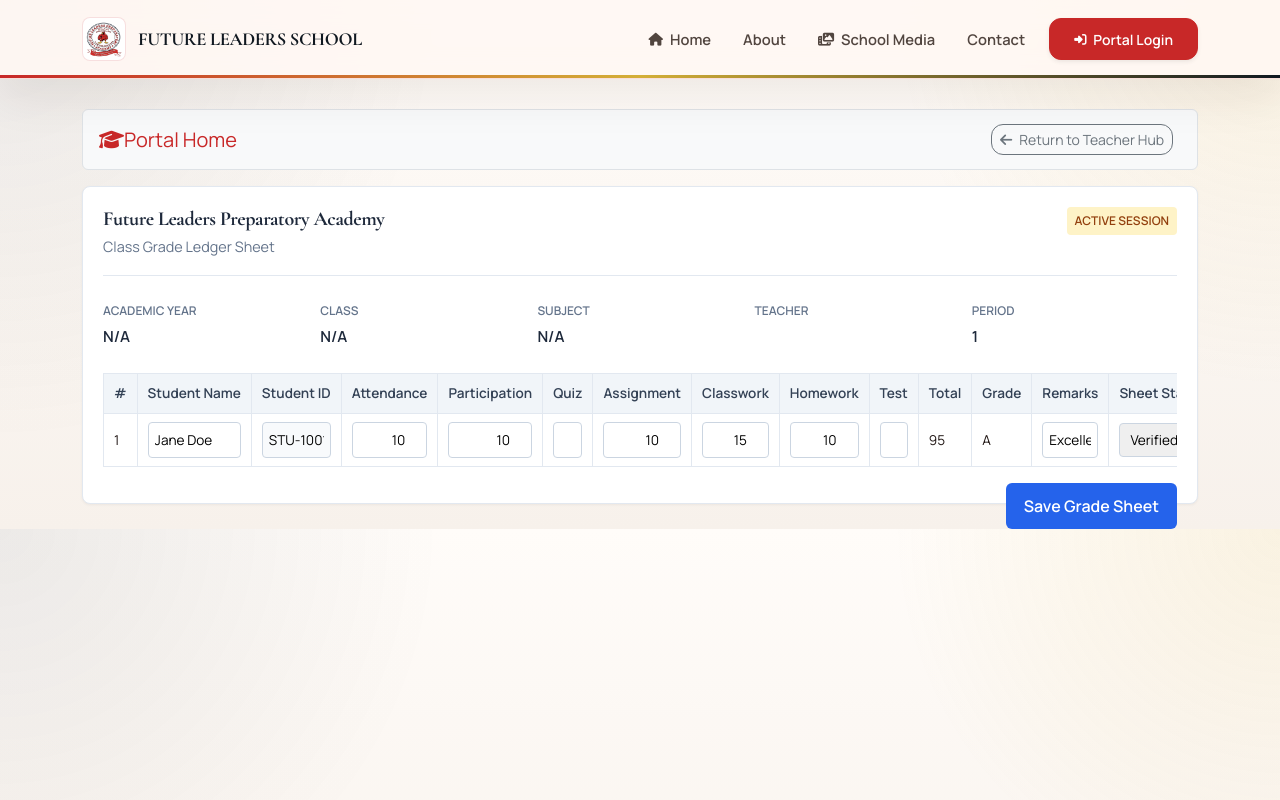
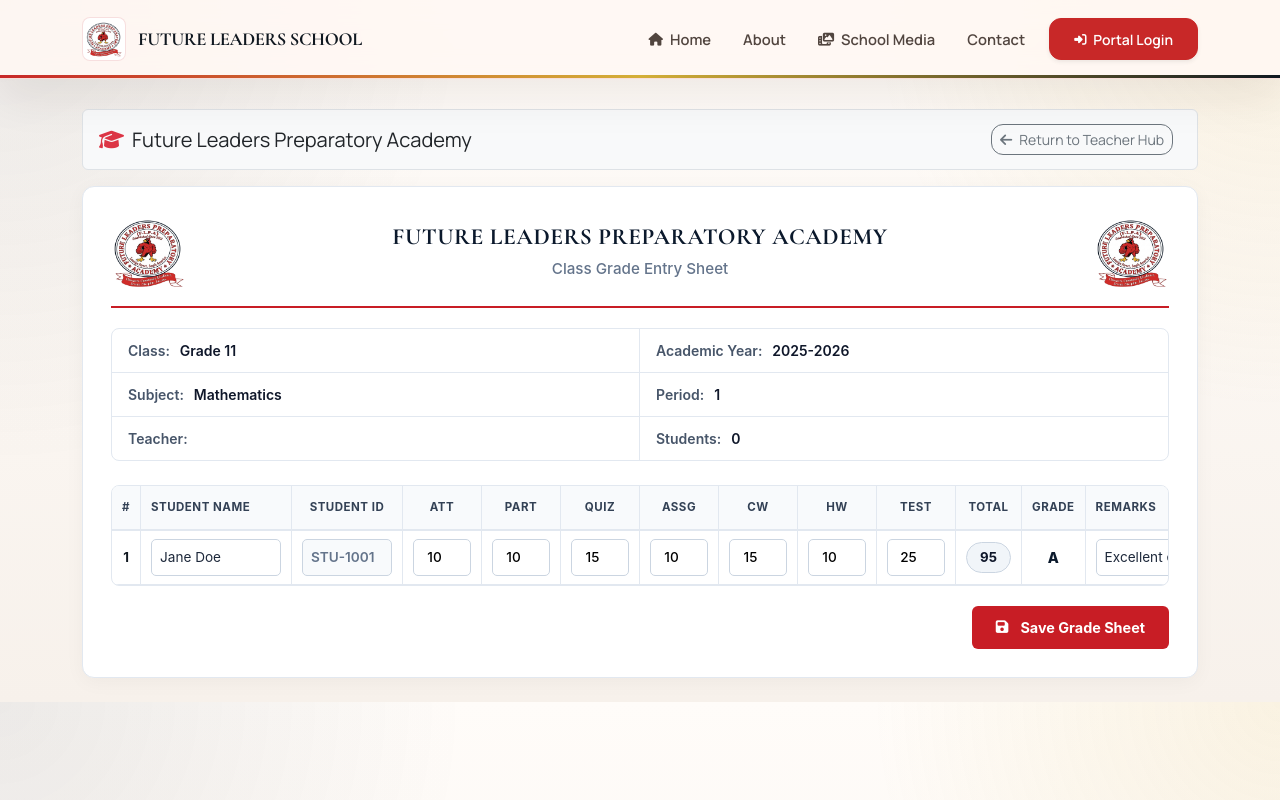
Before and after one commit to FRANCIS72351/feature-leaders-school, a Python web app: template templates/dashboard_teacher.html in a window 1280 px wide. Run offline with Jinja, Linux system fonts and the light colour scheme; the template is opened without the code that fills it, so the values that code supplies are empty.

Commit message:
Updated templates and teacher dashboard

```diff
--- a/templates/dashboard_teacher.html
+++ b/templates/dashboard_teacher.html
@@ -1,118 +1,222 @@
 {% extends "base.html" %}
 
-{% block title %}{{ header.sheet_title if header else "Grade Sheet Entry" }}{% endblock %}
+{% block title %}{{ header.sheet_title if header else "Class Grade Entry Sheet" }}{% endblock %}
 
 {% block content %}
 <style>
-  .grade-sheet-container {
+  :root {
+    --brand-red: #C81D25;
+    --brand-red-dark: #9E131A;
+    --brand-navy: #0B192C;
+    --slate-border: #e2e8f0;
+    --slate-bg: #f8fafc;
+  }
+
+  /* Main Container Framework */
+  .grade-sheet-wrapper {
     background: #ffffff;
-    border-radius: 8px;
-    border: 1px solid #e2e8f0;
-    padding: 20px;
-    box-shadow: 0 1px 3px rgba(0, 0, 0, 0.05);
+    border-radius: 12px;
+    border: 1px solid var(--slate-border);
+    padding: 28px;
+    box-shadow: 0 4px 20px rgba(0, 0, 0, 0.04);
     margin-top: 15px;
+    font-family: 'Inter', system-ui, -apple-system, sans-serif;
   }
-  .sheet-header {
+
+  /* Institutional Header Block with Dual Logos */
+  .sheet-header-card {
     display: flex;
+    align-items: center;
     justify-content: space-between;
-    align-items: flex-start;
+    border-bottom: 2px solid var(--brand-red);
+    padding-bottom: 16px;
     margin-bottom: 20px;
-    border-bottom: 1px solid #e2e8f0;
-    padding-bottom: 16px;
   }
-  .sheet-header .title-area h1 {
+  .header-logo {
+    width: 75px;
+    height: 75px;
+    object-fit: contain;
+  }
+  .header-center-text {
+    text-align: center;
+    flex-grow: 1;
+    padding: 0 15px;
+  }
+  .header-center-text h1 {
+    font-size: 1.45rem;
+    font-weight: 800;
+    color: var(--brand-navy);
+    letter-spacing: 0.5px;
     margin: 0 0 4px 0;
-    font-size: 1.25rem;
-    font-weight: 700;
-    color: #1e293b;
+    text-transform: uppercase;
   }
-  .sheet-header .title-area p {
+  .header-center-text p {
     margin: 0;
     color: #64748b;
-    font-size: 0.9rem;
+    font-size: 0.95rem;
+    font-weight: 500;
   }
-  .sheet-badge {
-    background: #fef3c7;
-    color: #92400e;
-    font-size: 0.75rem;
-    font-weight: 600;
-    padding: 4px 8px;
-    border-radius: 4px;
-    text-transform: uppercase;
+
+  /* Metadata Grid (Matches Dashboard Box Style) */
+  .meta-box-grid {
+    display: grid;
+    grid-template-columns: repeat(2, 1fr);
+    border: 1px solid var(--slate-border);
+    border-radius: 8px;
+    overflow: hidden;
+    margin-bottom: 24px;
+    background: #ffffff;
   }
-  .meta-grid {
-    display: grid;
-    grid-template-columns: repeat(auto-fit, minmax(160px, 1fr));
-    gap: 12px;
-    margin-bottom: 24px;
+  .meta-item {
+    padding: 10px 16px;
+    border-bottom: 1px solid var(--slate-border);
+    border-right: 1px solid var(--slate-border);
+    font-size: 0.875rem;
+  }
+  .meta-item:nth-child(2n) {
+    border-right: none;
+  }
+  .meta-item:nth-last-child(-n+2) {
+    border-bottom: none;
   }
   .meta-label {
-    font-size: 0.75rem;
-    color: #64748b;
-    text-transform: uppercase;
+    font-weight: 600;
+    color: #475569;
+    margin-right: 6px;
+  }
+  .meta-value {
+    color: #0f172a;
     font-weight: 600;
   }
-  .meta-value {
-    font-weight: 600;
-    font-size: 0.95rem;
-    display: block;
-    margin-top: 2px;
-    color: #1e293b;
-  }
-  .table-container {
+
+  /* Table Interface Architecture */
+  .table-responsive-wrapper {
     overflow-x: auto;
-    margin-bottom: 16px;
+    border: 1px solid var(--slate-border);
+    border-radius: 8px;
+    margin-bottom: 20px;
   }
   .grade-table {
     width: 100%;
     border-collapse: collapse;
-    font-size: 0.85rem;
+    font-size: 0.83rem;
     text-align: left;
-  }
-  .grade-table th, .grade-table td {
-    padding: 8px 10px;
-    border: 1px solid #e2e8f0;
+    white-space: nowrap;
   }
   .grade-table th {
-    background: #f1f5f9;
+    background: var(--slate-bg);
+    color: #334155;
+    font-weight: 700;
+    text-transform: uppercase;
+    font-size: 0.72rem;
+    letter-spacing: 0.5px;
+    padding: 12px 10px;
+    border-bottom: 2px solid var(--slate-border);
+    border-right: 1px solid var(--slate-border);
+    text-align: center;
+  }
+  .grade-table td {
+    padding: 8px 10px;
+    border-bottom: 1px solid var(--slate-border);
+    border-right: 1px solid var(--slate-border);
+    vertical-align: middle;
+  }
+  .grade-table th:last-child, .grade-table td:last-child {
+    border-right: none;
+  }
+
+  /* Specialized Input Controls */
+  .field-input-text {
+    width: 100%;
+    min-width: 130px;
+    padding: 6px 8px;
+    border: 1px solid #cbd5e1;
+    border-radius: 5px;
+    font-size: 0.85rem;
+    color: #1e293b;
+    transition: border-color 0.2s;
+  }
+  .field-input-text:focus, .score-input:focus {
+    border-color: var(--brand-red);
+    outline: none;
+    box-shadow: 0 0 0 2px rgba(200, 29, 37, 0.15);
+  }
+  .field-id-readonly {
+    background: var(--slate-bg);
+    color: #64748b;
     font-weight: 600;
-    color: #334155;
-    white-space: nowrap;
-  }
-  .grade-table input[type="number"],
-  .grade-table input[type="text"],
-  .grade-table select {
-    width: 100%;
-    box-sizing: border-box;
-    padding: 6px;
-    border: 1px solid #cbd5e1;
-    border-radius: 4px;
-    font-size: 0.85rem;
+    min-width: 90px;
   }
   .score-input {
-    width: 60px;
-    text-align: right;
+    width: 58px;
+    padding: 6px 4px;
+    border: 1px solid #cbd5e1;
+    border-radius: 5px;
+    font-size: 0.85rem;
+    text-align: center;
+    font-weight: 500;
   }
-  .btn-save-grades {
-    background: #2563eb;
-    color: white;
+
+  /* Dynamic Calculated Badges */
+  .cell-total-pill {
+    display: inline-block;
+    padding: 4px 12px;
+    background: #f1f5f9;
+    border: 1px solid #cbd5e1;
+    border-radius: 20px;
+    font-weight: 700;
+    color: #0f172a;
+    min-width: 45px;
+    text-align: center;
+  }
+  .cell-grade-badge {
+    font-weight: 800;
+    text-align: center;
+    font-size: 0.9rem;
+    color: var(--brand-navy);
+  }
+
+  /* Status Dropdown Styling */
+  .status-select-control {
+    padding: 4px 8px;
+    border-radius: 12px;
+    font-size: 0.75rem;
+    font-weight: 700;
+    border: 1px solid #cbd5e1;
+    background-color: #fef3c7;
+    color: #92400e;
+    cursor: pointer;
+    text-align: center;
+  }
+
+  /* Action Buttons */
+  .btn-save-grades-main {
+    background: var(--brand-red);
+    color: #ffffff;
     border: none;
-    padding: 10px 18px;
-    font-weight: 600;
+    padding: 10px 24px;
+    font-weight: 700;
+    font-size: 0.9rem;
     border-radius: 6px;
     cursor: pointer;
     float: right;
+    transition: all 0.2s ease;
+    display: inline-flex;
+    align-items: center;
+    gap: 8px;
   }
-  .btn-save-grades:hover {
-    background: #1d4ed8;
+  .btn-save-grades-main:hover {
+    background: var(--brand-red-dark);
+    transform: translateY(-1px);
+    box-shadow: 0 4px 12px rgba(200, 29, 37, 0.25);
   }
 </style>
 
-<!-- System Navigation Action Bar -->
+<!-- System Navigation Bar -->
 <nav class="navbar navbar-expand-lg navbar-light bg-light rounded border mb-3 px-3">
   <div class="container-fluid p-0">
-    <a class="navbar-brand font-weight-bold text-primary" href="{{ url_for('dashboard') }}">
-      <i class="fas fa-graduation-cap mr-2"></i>{{ header.school if header and header.school else 'Portal Home' }}
+    <a class="navbar-brand font-weight-bold text-dark" href="{{ url_for('dashboard') }}">
+      <i class="fas fa-graduation-cap text-danger me-2"></i>{{ header.school if header and header.school else 'Future Leaders Preparatory Academy' }}
     </a>
     <div class="d-flex align-items-center">
       <a href="{{ url_for('teacher_dashboard') }}" class="btn btn-outline-secondary btn-sm me-2">
@@ -127,55 +231,72 @@
   </div>
 </nav>
 
-<div class="grade-sheet-container">
-  <div class="sheet-header">
-    <div class="title-area">
-      <h1>{{ header.school if header else 'Future Leaders Preparatory Academy' }}</h1>
-      <p>{{ header.sheet_title if header else 'Class Grade Ledger Sheet' }}</p>
+<div class="grade-sheet-wrapper">
+  <!-- Institutional Header with Dual Side Logos -->
+  <div class="sheet-header-card">
+    <!-- Left Side Logo -->
+    <img src="{{ header.school_logo_left if header and header.school_logo_left else url_for('static', filename='images/logo.png') }}"
+         alt="School Logo Left"
+         class="header-logo">
+
+    <!-- Center Institutional Title -->
+    <div class="header-center-text">
+      <h1>{{ header.school if header and header.school else 'Future Leaders Preparatory Academy' }}</h1>
+      <p>{{ header.sheet_title if header and header.sheet_title else 'Class Grade Entry Sheet' }}</p>
     </div>
-    <span class="sheet-badge">{{ header.status if header else 'Active Session' }}</span>
+
+    <!-- Right Side Logo -->
+    <img src="{{ header.school_logo_right if header and header.school_logo_right else (header.school_logo_left if header and header.school_logo_left else url_for('static', filename='images/logo.png')) }}"
+         alt="School Logo Right"
+         class="header-logo">
   </div>
 
-  <div class="meta-grid">
-    <div>
-      <span class="meta-label">Academic Year</span>
-      <span class="meta-value">{{ header.academic_year if header else 'N/A' }}</span>
+  <!-- Structured Metadata Grid -->
+  <div class="meta-box-grid">
+    <div class="meta-item">
+      <span class="meta-label">Class:</span>
+      <span class="meta-value">{{ header.class_name if header else selected_grade_class.name if selected_grade_class else 'Grade 11' }}</span>
     </div>
-    <div>
-      <span class="meta-label">Class</span>
-      <span class="meta-value">{{ header.class_name if header else selected_grade_class.name if selected_grade_class else 'N/A' }}</span>
+    <div class="meta-item">
+      <span class="meta-label">Academic Year:</span>
+      <span class="meta-value">{{ header.academic_year if header else '2025-2026' }}</span>
     </div>
-    <div>
-      <span class="meta-label">Subject</span>
-      <span class="meta-value">{{ header.subject if header else grade_subject if grade_subject else 'N/A' }}</span>
+    <div class="meta-item">
+      <span class="meta-label">Subject:</span>
+      <span class="meta-value">{{ header.subject if header else grade_subject if grade_subject else 'Mathematics' }}</span>
     </div>
-    <div>
-      <span class="meta-label">Teacher</span>
+    <div class="meta-item">
+      <span class="meta-label">Period:</span>
+      <span class="meta-value">{{ header.period if header else period_label if period_label else '1' }}</span>
+    </div>
+    <div class="meta-item">
+      <span class="meta-label">Teacher:</span>
       <span class="meta-value">{{ header.teacher if header else current_user.full_name }}</span>
     </div>
-    <div>
-      <span class="meta-label">Period</span>
-      <span class="meta-value">{{ header.period if header else period_label if period_label else '1' }}</span>
+    <div class="meta-item">
+      <span class="meta-label">Students:</span>
+      <span class="meta-value" id="studentCountLabel">{{ students|length if students else 0 }}</span>
     </div>
   </div>
 
-  <div class="table-container">
+  <!-- Main Grade Entry Table -->
+  <div class="table-responsive-wrapper">
     <table id="gradeTable" class="grade-table">
       <thead>
         <tr>
           <th>#</th>
-          <th>Student Name</th>
+          <th style="text-align: left;">Student Name</th>
           <th>Student ID</th>
-          <th>Attendance</th>
-          <th>Participation</th>
+          <th>Att</th>
+          <th>Part</th>
           <th>Quiz</th>
-          <th>Assignment</th>
-          <th>Classwork</th>
-          <th>Homework</th>
+          <th>Assg</th>
+          <th>CW</th>
+          <th>HW</th>
           <th>Test</th>
           <th>Total</th>
           <th>Grade</th>
-          <th>Remarks</th>
+          <th style="text-align: left;">Remarks</th>
           <th>Sheet Status</th>
         </tr>
       </thead>
@@ -183,21 +304,21 @@
         {% if students %}
           {% for student in students %}
           <tr data-student-id="{{ student.student_id }}">
-            <td>{{ loop.index }}</td>
-            <td><input type="text" class="field-name" value="{{ student.student_name }}"></td>
-            <td><input type="text" class="field-id" value="{{ student.student_id }}" readonly style="background:#f8fafc"></td>
-            <td><input type="number" class="score-input field-att" value="{{ student.attendance or 0 }}" min="0" max="100"></td>
-            <td><input type="number" class="score-input field-part" value="{{ student.participation or 0 }}" min="0" max="100"></td>
-            <td><input type="number" class="score-input field-quiz" value="{{ student.quiz or 0 }}" min="0" max="100"></td>
-            <td><input type="number" class="score-input field-assg" value="{{ student.assignment or 0 }}" min="0" max="100"></td>
-            <td><input type="number" class="score-input field-cw" value="{{ student.classwork or 0 }}" min="0" max="100"></td>
-            <td><input type="number" class="score-input field-hw" value="{{ student.homework or 0 }}" min="0" max="100"></td>
-            <td><input type="number" class="score-input field-test" value="{{ student.test or 0 }}" min="0" max="100"></td>
-            <td class="cell-total font-weight-bold">{{ student.total or 0 }}</td>
-            <td class="cell-grade font-weight-bold">{{ student.grade or 'F' }}</td>
-            <td><input type="text" class="field-remarks" value="{{ student.remarks or '' }}"></td>
-            <td>
-              <select class="field-status">
+            <td class="text-center fw-bold text-secondary">{{ loop.index }}</td>
+            <td><input type="text" class="field-input-text field-name" value="{{ student.student_name }}"></td>
+            <td><input type="text" class="field-input-text field-id-readonly field-id" value="{{ student.student_id }}" readonly></td>
+            <td class="text-center"><input type="number" class="score-input field-att" value="{{ student.attendance or 0 }}" min="0" max="100"></td>
+            <td class="text-center"><input type="number" class="score-input field-part" value="{{ student.participation or 0 }}" min="0" max="100"></td>
+            <td class="text-center"><input type="number" class="score-input field-quiz" value="{{ student.quiz or 0 }}" min="0" max="100"></td>
+            <td class="text-center"><input type="number" class="score-input field-assg" value="{{ student.assignment or 0 }}" min="0" max="100"></td>
+            <td class="text-center"><input type="number" class="score-input field-cw" value="{{ student.classwork or 0 }}" min="0" max="100"></td>
+            <td class="text-center"><input type="number" class="score-input field-hw" value="{{ student.homework or 0 }}" min="0" max="100"></td>
+            <td class="text-center"><input type="number" class="score-input field-test" value="{{ student.test or 0 }}" min="0" max="100"></td>
+            <td class="text-center"><span class="cell-total-pill cell-total">{{ student.total or 0 }}</span></td>
+            <td class="text-center"><span class="cell-grade-badge cell-grade">{{ student.grade or 'F' }}</span></td>
+            <td><input type="text" class="field-input-text field-remarks" value="{{ student.remarks or '' }}" placeholder="Comments..."></td>
+            <td class="text-center">
+              <select class="status-select-control field-status">
                 <option value="Pending" {% if student.sheet_status == 'Pending' %}selected{% endif %}>Pending</option>
                 <option value="Verified" {% if student.sheet_status == 'Verified' %}selected{% endif %}>Verified</option>
               </select>
@@ -205,24 +326,25 @@
           </tr>
           {% endfor %}
         {% else %}
+          <!-- Default Row Template for New/Unpopulated Sheets -->
           <tr>
-            <td>1</td>
-            <td><input type="text" class="field-name" value="Jane Doe"></td>
-            <td><input type="text" class="field-id" value="STU-1001" readonly style="background:#f8fafc"></td>
-            <td><input type="number" class="score-input field-att" value="10"></td>
-            <td><input type="number" class="score-input field-part" value="10"></td>
-            <td><input type="number" class="score-input field-quiz" value="15"></td>
-            <td><input type="number" class="score-input field-assg" value="10"></td>
-            <td><input type="number" class="score-input field-cw" value="15"></td>
-            <td><input type="number" class="score-input field-hw" value="10"></td>
-            <td><input type="number" class="score-input field-test" value="25"></td>
-            <td class="cell-total font-weight-bold">95</td>
-            <td class="cell-grade font-weight-bold">A</td>
-            <td><input type="text" class="field-remarks" value="Excellent effort"></td>
-            <td>
-              <select class="field-status">
+            <td class="text-center fw-bold text-secondary">1</td>
+            <td><input type="text" class="field-input-text field-name" value="Jane Doe"></td>
+            <td><input type="text" class="field-input-text field-id-readonly field-id" value="STU-1001" readonly></td>
+            <td class="text-center"><input type="number" class="score-input field-att" value="10" min="0" max="100"></td>
+            <td class="text-center"><input type="number" class="score-input field-part" value="10" min="0" max="100"></td>
+            <td class="text-center"><input type="number" class="score-input field-quiz" value="15" min="0" max="100"></td>
+            <td class="text-center"><input type="number" class="score-input field-assg" value="10" min="0" max="100"></td>
+            <td class="text-center"><input type="number" class="score-input field-cw" value="15" min="0" max="100"></td>
+            <td class="text-center"><input type="number" class="score-input field-hw" value="10" min="0" max="100"></td>
+            <td class="text-center"><input type="number" class="score-input field-test" value="25" min="0" max="100"></td>
+            <td class="text-center"><span class="cell-total-pill cell-total">95</span></td>
+            <td class="text-center"><span class="cell-grade-badge cell-grade">A</span></td>
+            <td><input type="text" class="field-input-text field-remarks" value="Excellent effort"></td>
+            <td class="text-center">
+              <select class="status-select-control field-status">
                 <option value="Verified">Verified</option>
-                <option value="Pending">Pending</option>
+                <option value="Pending" selected>Pending</option>
               </select>
             </td>
           </tr>
@@ -231,7 +353,11 @@
     </table>
   </div>
 
-  <button class="btn-save-grades" onclick="saveAllGrades()">Save Grade Sheet</button>
+  <div class="clearfix">
+    <button class="btn-save-grades-main" onclick="saveAllGrades()">
+      <i class="fas fa-save me-1"></i> Save Grade Sheet
+    </button>
+  </div>
 </div>
 
 <script>
@@ -243,6 +369,7 @@
     return 'F';
   }
 
+  // Real-time calculation listener
   document.getElementById('gradeTable').addEventListener('input', function(e) {
     if (e.target.classList.contains('score-input')) {
       const row = e.target.closest('tr');
@@ -255,6 +382,7 @@
     }
   });
 
+  // Payload Serializer & API Sender
   async function saveAllGrades() {
     const rows = document.querySelectorAll('#gradeTable tbody tr');
     const payload = [];
```
Also changed, not shown: templates/index.html (+7 -7 lines), templates/README.md.
